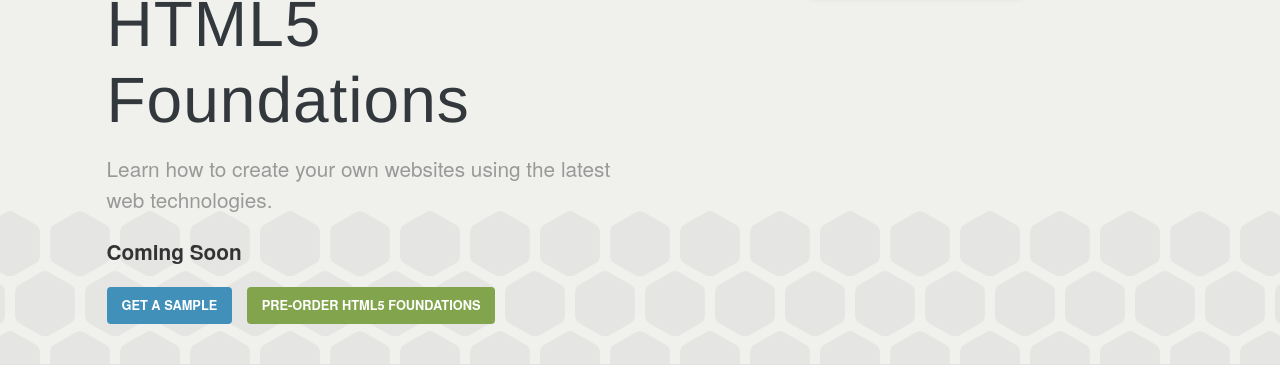
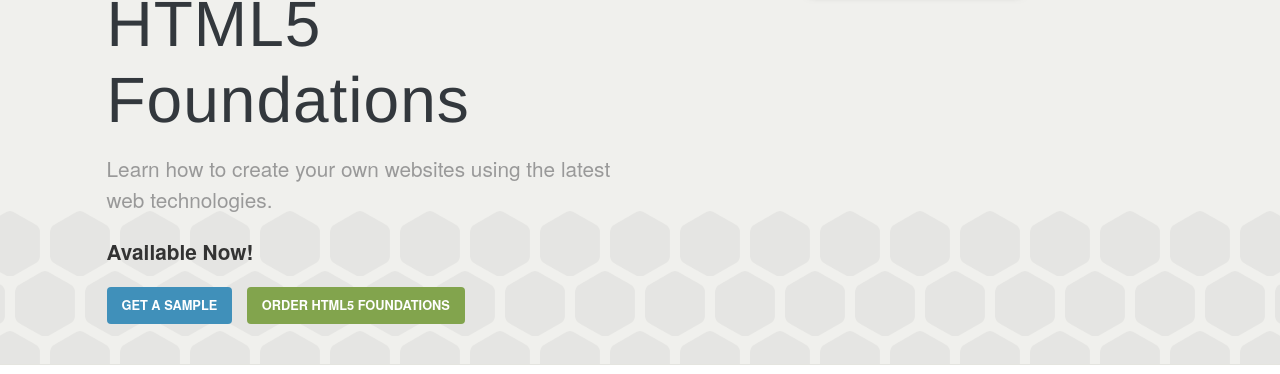
Before and after one commit to matt-west/html5foundations.com, a plain HTML site: page index.html in a window 1280 px wide. Shown: the part 66-440 px from the top of the page. Drawn offline with Linux system fonts and the light colour scheme.

Commit message:
Updating from pre-order to order

```diff
--- a/index.html
+++ b/index.html
@@ -36,11 +36,11 @@
 						Learn how to create your own websites using the latest web technologies.
 					</p>
 					<p>
-						<strong>Coming Soon</strong>
+						<strong>Available Now!</strong>
 					</p>
 					<div>
 						<a href="http://html5.gd/VUAhUF" class="btn" title="Download a Sample Chapter" target="_blank"><span class="hidden">Get a </span>Sample</a>
-						<a href="http://html5.gd/RK1Znr" class="btn btn-green" title="Pre-Order HTML5 Foundations" target="_blank">Pre-Order<span class="hidden"> HTML5 Foundations</span></a>
+						<a href="http://html5.gd/RK1Znr" class="btn btn-green" title="Order HTML5 Foundations" target="_blank">Order<span class="hidden"> HTML5 Foundations</span></a>
 					</div>
 				</div>
 			</div>
```
